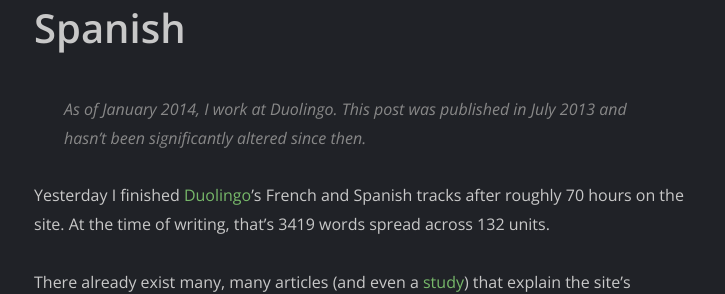
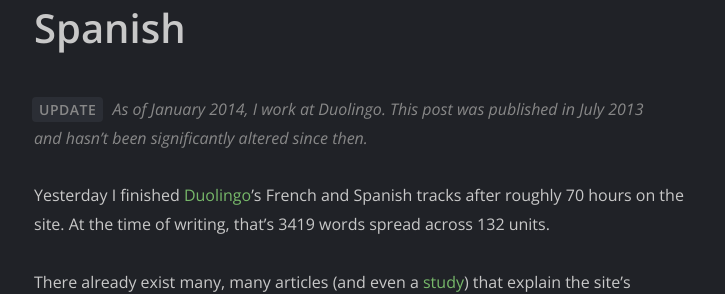
Before and after one commit to artnc/personal-website, a Jekyll site: the page built from src/blog/_posts/2013-07-26-duolingo.md, in a window 1280 px wide. Shown: the part 185-479 px from the top of the page, without its empty margins (276-1001 px from the left). Built offline with Jekyll 4.4.1, drawn with Linux system fonts in a browser that asks for light colours; comment, search, counter and statistics services are not loaded.

Commit message:
Dedent blockquote

```diff
--- a/src/blog/_posts/2013-07-26-duolingo.md
+++ b/src/blog/_posts/2013-07-26-duolingo.md
@@ -2,7 +2,7 @@
 title: Finishing Duolingo French and Spanish
 ---
 
-> As of January 2014, I work at Duolingo. This post was published in July 2013 and hasn't been significantly altered since then.
+> <span class="badge" title="2024-01-20">Update</span> As of January 2014, I work at Duolingo. This post was published in July 2013 and hasn't been significantly altered since then.
 
 Yesterday I finished [Duolingo](http://www.duolingo.com/)'s French and Spanish tracks after roughly 70 hours on the site. At the time of writing, that's 3419 words spread across 132 units.
 
--- a/src/css/main.scss
+++ b/src/css/main.scss
@@ -299,7 +299,7 @@ main {
   }
 
   blockquote {
-    margin-left: $width-indent;
+    margin-left: 0;
   }
 
   ol,
@@ -495,7 +495,7 @@ footer {
   blockquote & {
     font-weight: $font-weight-bold;
     letter-spacing: 0.5px;
-    margin: 0 6px 0 -2px;
+    margin: 0 5px 0 -2px;
     padding: 0px 7px;
     text-transform: uppercase;
     font-style: initial;
```
Also changed, not shown: src/blog/_posts/2016-01-17-node-intro.md (+1 -1 lines), src/blog/_posts/2021-12-25-ten-years-of-logging-my-life.md (+2 -2 lines).
